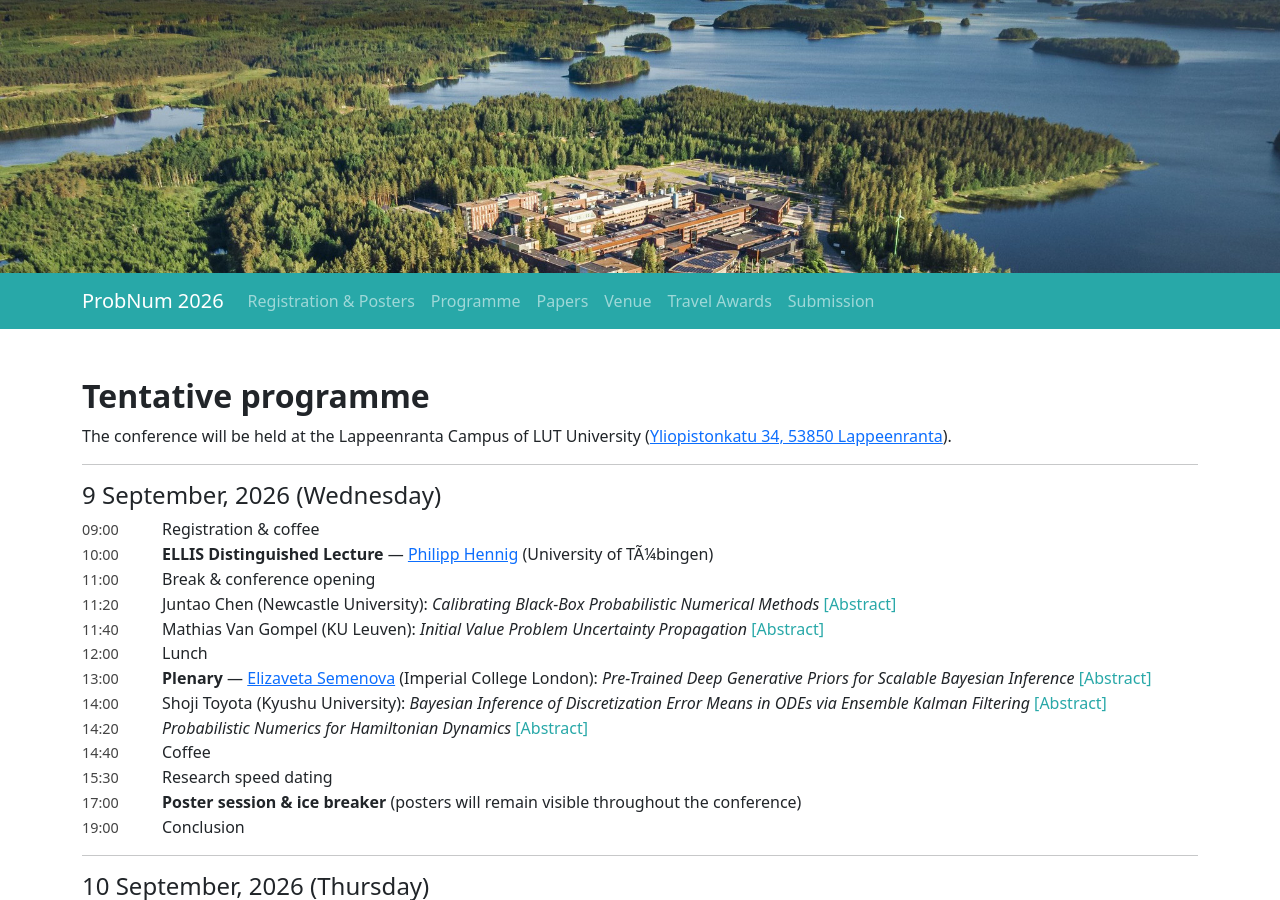
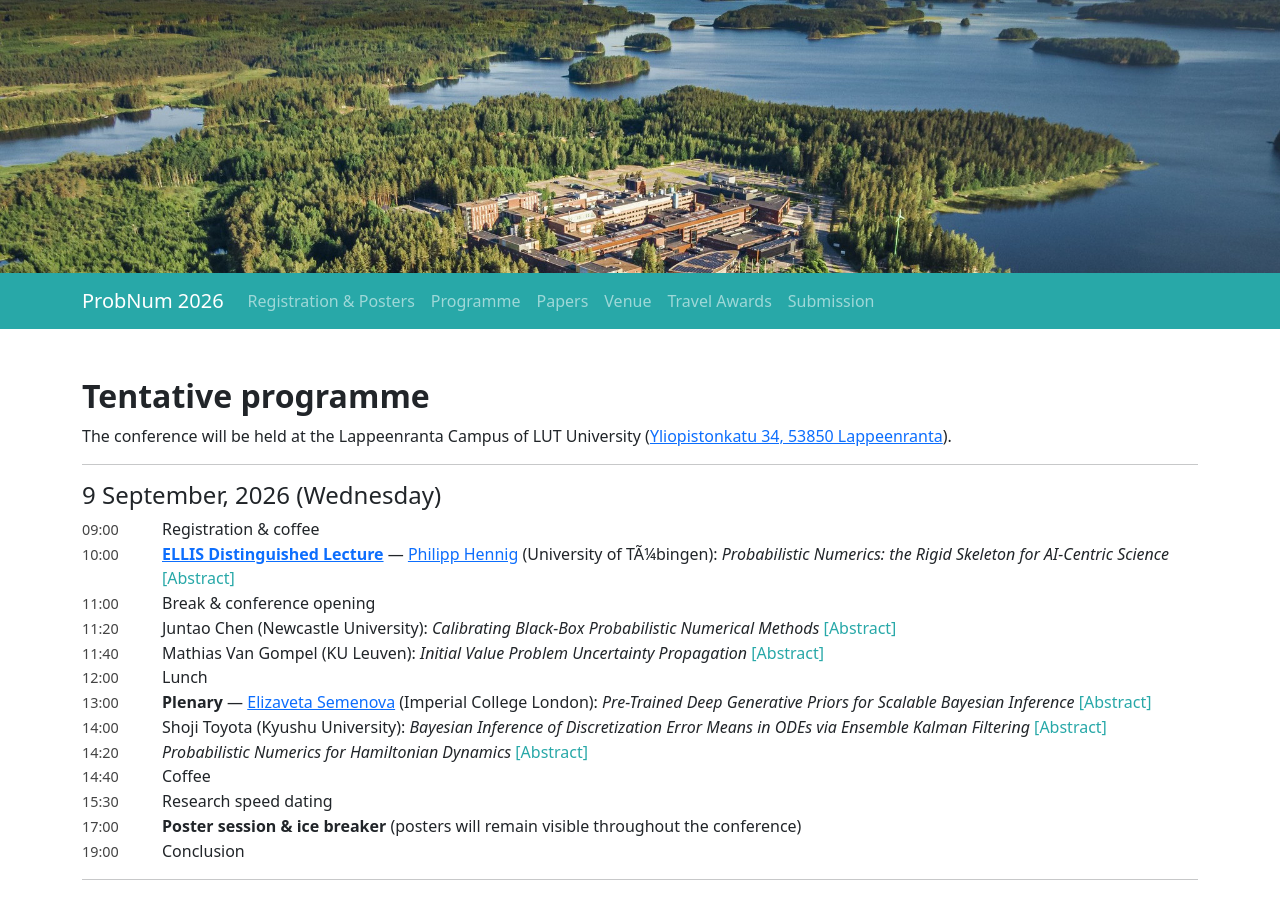
Before and after one commit to probnum2026/probnum2026.github.io, a Jekyll site: the page built from program.md, in a window 1280 px wide and 900 px high. Built offline with Jekyll 4.4.1, drawn with Linux system fonts in a browser that asks for light colours; nearby versions of some CDN libraries; part of the change alters nothing that is shown.

Commit message:
add philipp talk info

```diff
--- a/program.md
+++ b/program.md
@@ -14,7 +14,7 @@ The conference will be held at the Lappeenranta Campus of LUT University (<a hre
 
 <div class="day">
 <div class="entry"><span class="time">09:00</span>Registration & coffee</div>
-<div class="entry"><span class="time">10:00</span><strong>ELLIS Distinguished Lecture</strong> &mdash; <a href="https://uni-tuebingen.de/en/fakultaeten/mathematisch-naturwissenschaftliche-fakultaet/fachbereiche/informatik/lehrstuehle/methoden-des-maschinellen-lernens/personen/philipp-hennig/">Philipp Hennig</a> (University of Tübingen)</div>
+<div class="entry"><span class="time">10:00</span><strong><a href="https://www.ellisinstitute.fi/ellis-distinguished-lecture-philipp-hennig">ELLIS Distinguished Lecture</a></strong> &mdash; <a href="https://uni-tuebingen.de/en/fakultaeten/mathematisch-naturwissenschaftliche-fakultaet/fachbereiche/informatik/lehrstuehle/methoden-des-maschinellen-lernens/personen/philipp-hennig/">Philipp Hennig</a> (University of Tübingen): <i>Probabilistic Numerics: the Rigid Skeleton for AI-Centric Science</i> <details class="abstract"><summary>Abstract</summary><p>The ProbNum community faces the same existential question as many of our neighbours: What is left to do as foundation models and agents create scientific results with increasing autonomy? To attempt an answer, I will first outline a contemporary view of Probabilistic Numerics as a framework for the holistic processing of computational and empirical information. I will then highlight recent work using Probabilistic Numerics to efficiently construct physics-informed priors for scientific foundation models. Aside from potentially reducing training costs, a key value of this formulation is that it splits hypothesis spaces into a direct sum of terms fulfilling given physical laws, and a complement of “unexplained residuals” in data that can be leveraged by both human and agentic science.</p></details></div>
 <div class="entry"><span class="time">11:00</span>Break & conference opening</div>
 <div class="entry"><span class="time">11:20</span>Juntao Chen (Newcastle University): <i>Calibrating Black-Box Probabilistic Numerical Methods</i> <details class="abstract"><summary>Abstract</summary><p>Black-box probabilistic numerical methods offer the tantalising prospect of endowing any (scalar) output from any (consistent) numerical code with a Bayesian credible interval. The idea is to construct a dataset containing simulations of increasing precision, and to cast extrapolation of these data to the infinite precision limit as a prediction task. However, calibrating probabilistic predictions is challenging when working with a small dataset. For codes with multiple outputs, treating each (scalar) output independently can result in large variation in credible intervals between outputs whose numerical accuracy ought to be similar. A principled solution is to formulate a multivariate prediction task, but this requires a statistical model capable of describing the (possibly complex) multivariate phenomenon being simulated, which goes against the spirit of the black-box framework. This paper proposes and analyses a simple approach to couple together related prediction tasks while preserving the simplicity of the black-box framework.</p></details></div>
 <div class="entry"><span class="time">11:40</span>Mathias Van Gompel (KU Leuven): <i>Initial Value Problem Uncertainty Propagation</i> <details class="abstract"><summary>Abstract</summary><p>Probabilistic ODE solvers quantify numerical uncertainty by returning a posterior distribution over the solution, rather than only a point estimate. However, these methods typically assume that the initial value problem (IVP) itself is deterministic and fully known. When initial conditions or parameters are uncertain, increasing the numerical accuracy during the solve should not reduce uncertainty about the IVP itself. Standard probabilistic ODE solvers do not distinguish clearly between numerical uncertainty and IVP uncertainty, and may therefore contract the latter inappropriately. Recent work addressed this issue by combining filtering-based probabilistic ODE solvers with numerical quadrature to marginalise correctly over the IVP uncertainty. We extend this work by formulating this outer marginalisation problem in a Bayesian quadrature framework, allowing uncertainty from the quadrature approximation itself to be quantified alongside propagated IVP uncertainty and conditional solver uncertainty. In addition, for Gaussian uncertainty in the initial conditions or parameters, we derive closed-form recursions that can be incorporated directly into filtering and smoothing methods, thereby avoiding numerical quadrature altogether.</p></details></div>
```
